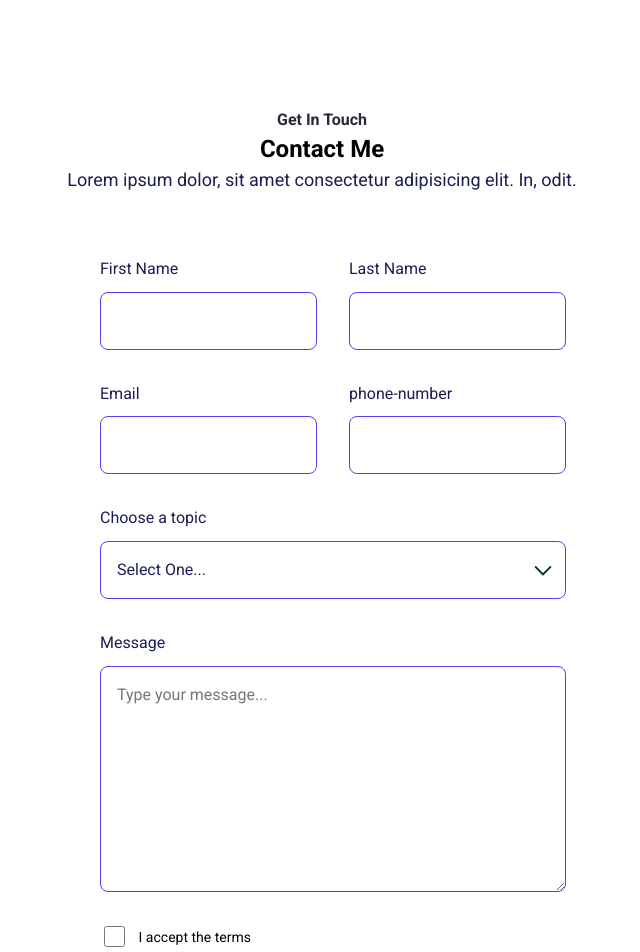
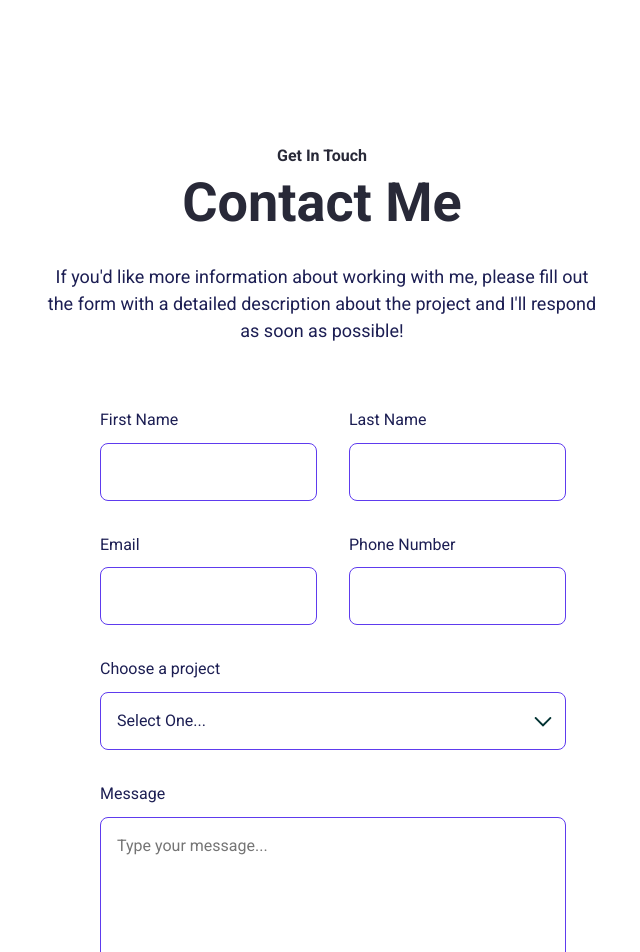
Before and after one commit to arshan-alee/My-Portfolio, a React (Create React App) app: page / in a window 1280 px wide. Shown: the part 5160-6112 px from the top of the page, without its empty margins (318-958 px from the left). Built offline with nearby package versions, Linux system fonts and the light colour scheme.

Commit message:
contact form updated

```diff
--- a/src/App.css
+++ b/src/App.css
@@ -513,6 +513,11 @@ height: 75px;
   flex: 1 0 0;
   width: 100%;
 }
+.contact-text{
+  width: 50%;
+  margin: auto;
+  margin-top: 25px ;
+}
 .contact--input {
   display: flex;
   font-family: "Roboto";
--- a/src/Pages/Home/ContactMe.jsx
+++ b/src/Pages/Home/ContactMe.jsx
@@ -3,9 +3,9 @@ export default function ContactMe() {
     <section id="Contact" className="contact--section">
       <div>
         <p className="sub--title">Get In Touch</p>
-        <h2>Contact Me</h2>
-        <p className="text-lg">
-          Lorem ipsum dolor, sit amet consectetur adipisicing elit. In, odit.
+        <h2 className="skills--section--heading">Contact Me</h2>
+        <p className="contact-text text-lg">
+          If you'd like more information about working with me, please fill out the form with a detailed description about the project and I'll respond as soon as possible!
         </p>
       </div>
       <form className="contact--form--container">
@@ -41,7 +41,7 @@ export default function ContactMe() {
             />
           </label>
           <label htmlFor="phone-number" className="contact--label">
-            <span className="text-md">phone-number</span>
+            <span className="text-md">Phone Number</span>
             <input
               type="number"
               className="contact--input text-md"
@@ -52,12 +52,11 @@ export default function ContactMe() {
           </label>
         </div>
         <label htmlFor="choode-topic" className="contact--label">
-          <span className="text-md">Choose a topic</span>
+          <span className="text-md">Choose a project</span>
           <select id="choose-topic" className="contact--input text-md">
             <option>Select One...</option>
-            <option>Item 1</option>
-            <option>Item 2</option>
-            <option>Item 3</option>
+            <option>Web App Development</option>
+            <option>Mobile App Development</option>
           </select>
         </label>
         <label htmlFor="message" className="contact--label">
@@ -69,10 +68,6 @@ export default function ContactMe() {
             placeholder="Type your message..."
           />
         </label>
-        <label htmlFor="checkboc" className="checkbox--label">
-          <input type="checkbox" required name="checkbox" id="checkbox" />
-          <span className="text-sm">I accept the terms</span>
-        </label>
         <div>
           <button className="btn btn-primary contact--form--btn">Submit</button>
         </div>
--- a/src/Pages/Home/Testimonials.jsx
+++ b/src/Pages/Home/Testimonials.jsx
@@ -6,7 +6,7 @@ export default function Testimonial() {
       <div className="portfolio--container-box">
         <div className="portfolio--container">
           <p className="sub--title">Clients Feedback</p>
-          <h2 className="sections--heading">Customer Feedback</h2>
+          <h2 className="skills--section--heading">Customer Feedback</h2>
         </div>
       </div>
       <div className="portfolio--section--container">
```
